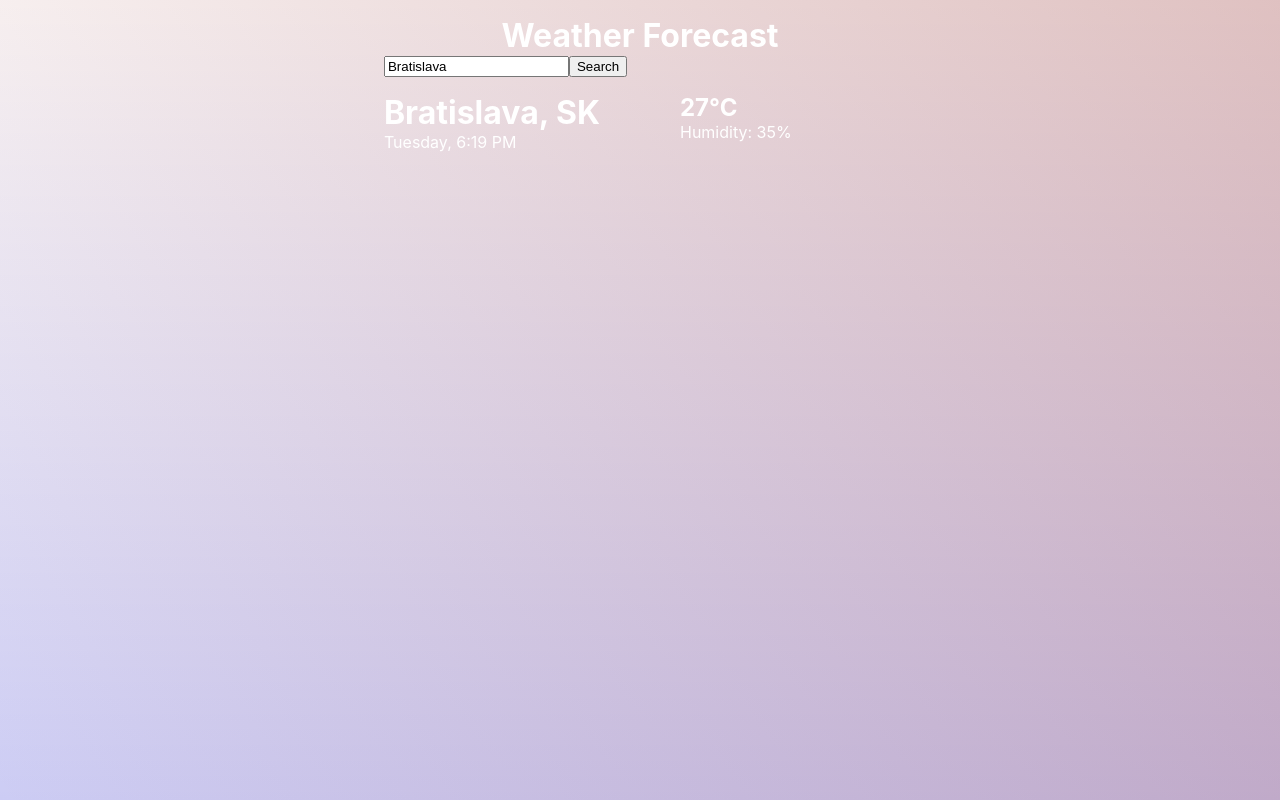
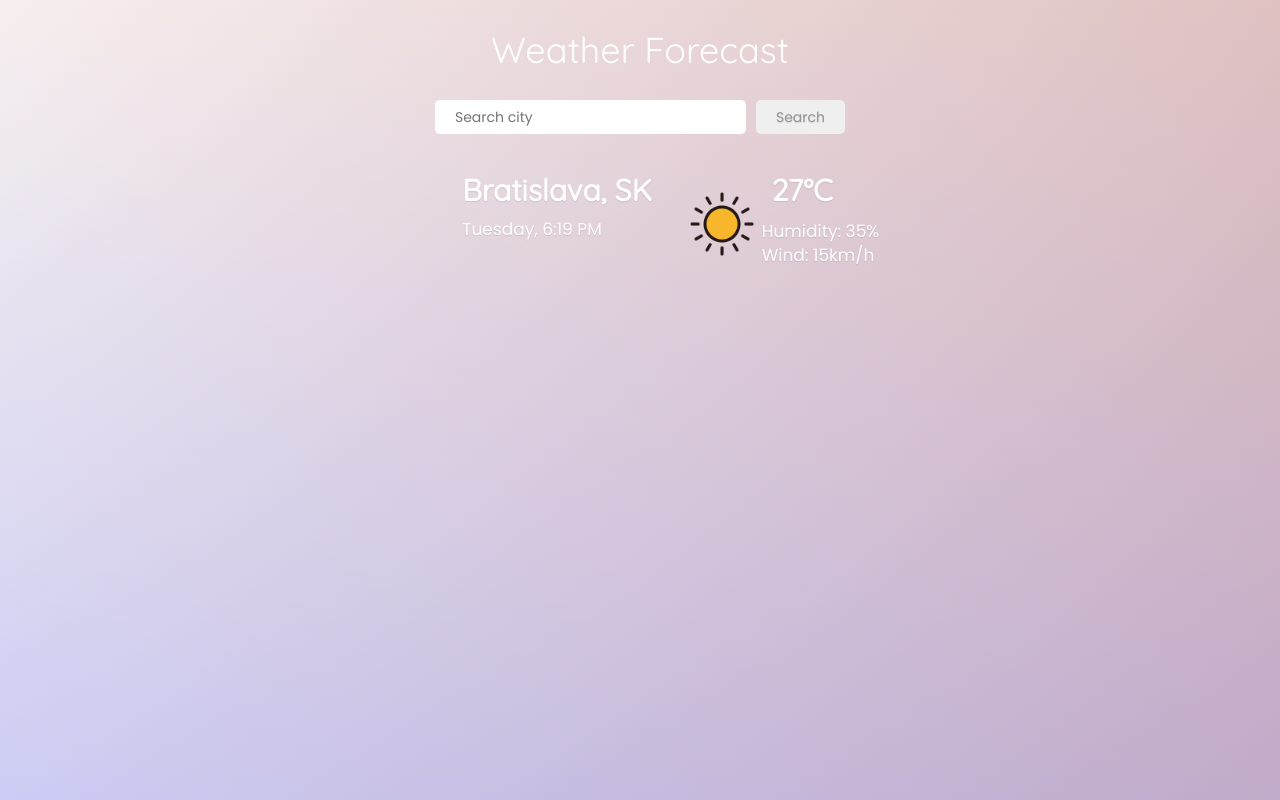
Before and after one commit to miroslavaka/weather-app, a React (Create React App) app: page / in a window 1280 px wide. Built offline with nearby package versions, Linux system fonts and the light colour scheme.

Commit message:
adding weaterh icon from API, style adjustments

```diff
--- a/public/index.html
+++ b/public/index.html
@@ -10,34 +10,26 @@
       content="Web site created using create-react-app"
     />
     <link rel="apple-touch-icon" href="%PUBLIC_URL%/logo192.png" />
-    <!--
-      manifest.json provides metadata used when your web app is installed on a
-      user's mobile device or desktop. See https://developers.google.com/web/fundamentals/web-app-manifest/
-    -->
+
     <link rel="manifest" href="%PUBLIC_URL%/manifest.json" />
-    <!--
-      Notice the use of %PUBLIC_URL% in the tags above.
-      It will be replaced with the URL of the `public` folder during the build.
-      Only files inside the `public` folder can be referenced from the HTML.
 
-      Unlike "/favicon.ico" or "favicon.ico", "%PUBLIC_URL%/favicon.ico" will
-      work correctly both with client-side routing and a non-root public URL.
-      Learn how to configure a non-root public URL by running `npm run build`.
-    -->
-    <title>React App</title>
+    <!-- Bootstrap -->
+    <link
+      rel="stylesheet"
+      href="https://maxcdn.bootstrapcdn.com/bootstrap/3.4.1/css/bootstrap.min.css"
+    />
+    <!-- Google Fonts -->
+    <link rel="preconnect" href="https://fonts.googleapis.com" />
+    <link rel="preconnect" href="https://fonts.gstatic.com" crossorigin />
+    <link
+      href="https://fonts.googleapis.com/css2?family=Poppins&family=Quicksand&display=swap"
+      rel="stylesheet"
+    />
+
+    <title>Weather Forcast</title>
   </head>
   <body>
     <noscript>You need to enable JavaScript to run this app.</noscript>
     <div id="root"></div>
-    <!--
-      This HTML file is a template.
-      If you open it directly in the browser, you will see an empty page.
-
-      You can add webfonts, meta tags, or analytics to this file.
-      The build step will place the bundled scripts into the <body> tag.
-
-      To begin the development, run `npm start` or `yarn start`.
-      To create a production bundle, use `npm run build` or `yarn build`.
-    -->
   </body>
 </html>
--- a/src/App.css
+++ b/src/App.css
@@ -1,42 +1,38 @@
+:root {
+  --main-color: #fefefe;
+}
+html {
+  box-sizing: border-box;
+}
+*,
+::after,
+::before {
+  box-sizing: inherit;
+}
 body {
   margin: 0;
-  font-family: -apple-system, BlinkMacSystemFont, 'Segoe UI', 'Roboto', 'Oxygen',
-    'Ubuntu', 'Cantarell', 'Fira Sans', 'Droid Sans', 'Helvetica Neue',
-    sans-serif;
+  padding: 0;
+}
+h1,
+h2 {
+  margin: 0;
 }
 .App {
-  /* text-align: center; */
   background: #eee;
   background: linear-gradient(0deg, rgba(0, 0, 200, 0.2), rgba(0, 0, 200, 0));
 }
 
-.App-header {
+.App-container {
   background: #eee;
   background: linear-gradient(
     240deg,
     rgba(150, 50, 50, 0.3),
     rgba(0, 0, 200, 0)
   );
-
   min-height: 100vh;
   display: flex;
   flex-direction: column;
   align-items: center;
   /* justify-content: center; */
-  /* font-size: calc(10px + 2vmin); */
-  color: white;
+  color: var(--main-color);
 }
-
-/*Weather*/
-h1,
-h2 {
-  margin: 1rem 0 0 0;
-}
-p {
-  margin: 0;
-}
-.overview {
-  display: grid;
-  grid-template-columns: 1fr 1fr;
-  gap: 5rem;
-}
--- a/src/App.js
+++ b/src/App.js
@@ -4,10 +4,10 @@ import './App.css';
 function App() {
   return (
     <div className="App">
-      <header className="App-header">
-        <h1>Weather Forecast</h1>
+      <div className="App-container">
+        <h1 className="title">Weather Forecast</h1>
         <Weather />
-      </header>
+      </div>
     </div>
   );
 }
--- /dev/null
+++ b/src/Weather.css
@@ -0,0 +1,62 @@
+:root {
+  --main-color: #fefefe;
+}
+
+.Weather {
+  text-shadow: 0 1px 1px rgba(0, 0, 0, 0.1);
+}
+.title {
+  margin: 3rem 0;
+  font-family: 'Quicksand', sans-serif;
+}
+
+.city,
+.temp {
+  font-family: 'Quicksand', sans-serif;
+  font-weight: bold;
+  margin-bottom: 1rem;
+}
+p,
+li {
+  margin: 0;
+  font-family: 'Poppins', sans-serif;
+  font-size: 1.7rem;
+}
+.list {
+  padding: 0;
+  position: relative;
+  top: -55px;
+  left: 75px;
+}
+.list li {
+  list-style-type: none;
+}
+
+.row {
+  display: flex;
+  justify-content: center;
+}
+
+.search,
+.submit {
+  font-family: 'Poppins', sans-serif;
+  outline: none;
+  border: 1px solid var(--white-color);
+  border-radius: 5px;
+  padding: 0.7rem 2rem;
+  color: #939192;
+}
+.search {
+  margin-right: 1rem;
+}
+.left {
+  margin: 4rem 3.5rem 1rem 0;
+}
+.right {
+  margin: 4rem 0 1rem 0;
+}
+.submit {
+  cursor: pointer;
+
+  text-shadow: 0 1px 1px rgba(0, 0, 0, 0.1);
+}
--- a/src/Weather.js
+++ b/src/Weather.js
@@ -1,16 +1,18 @@
 import React, { useState } from 'react';
 import axios from 'axios';
 import { days } from './days.js';
-import { InfinitySpin } from 'react-loader-spinner';
+import img from './img/sun.png';
+import './Weather.css';
 
 const Weather = () => {
-  const [city, setCity] = useState('Bratislava');
+  const [city, setCity] = useState('');
   const [loaded, setLoaded] = useState(false);
   const [data, setData] = useState({
     temperature: null,
     description: null,
     humidity: null,
     wind: null,
+    name: null,
     country: null,
     icon: null,
   });
@@ -42,11 +44,13 @@ const Weather = () => {
       humidity: response.data.main.humidity,
       wind: response.data.wind.speed,
       country: response.data.sys.country,
+      name: response.data.name,
+      icon: `http://openweathermap.org/img/wn/${response.data.weather[0].icon}@2x.png`,
     });
   }
 
   function handleChange(event) {
-    console.log(event.target.value);
+    // console.log(event.target.value);
     setCity(event.target.value);
   }
 
@@ -58,59 +62,86 @@ const Weather = () => {
 
   if (loaded) {
     return (
-      <div>
+      <div className="Weather container">
         <form onSubmit={handleSubmit}>
+          <div className="row">
+            <div className="col-8">
               <input
-            type="search"
+                type="text"
+                className="search"
                 placeholder="Search city"
                 onChange={handleChange}
                 value={city}
+                autoComplete="on"
               />
-          <input type="submit" value="Search" />
+            </div>
+            <div className="col-4">
+              <input type="submit" className="submit" value="Search" />
+            </div>
+          </div>
         </form>
-        <div className="overview">
-          <div className="result">
-            <h1>
-              {city},{data.country}
-            </h1>
+        <div className="row row-cols-md-2 row-cols-sm-1">
+          <div className="col left">
+            <h2 className="city">
+              {data.name},{data.country}
+            </h2>
             <p>
               {currentDay}, {currentTime}{' '}
             </p>
             <p>{data.description}</p>
           </div>
-          <div>
-            <h2>{data.temperature}°C</h2>
-            <p>Humidity: {data.humidity}%</p>
+          <div className="col right">
+            <div className="row">
+              <img src={data.icon} alt={data.description} width="100" />
+              <h2 className="temp">{data.temperature}°C</h2>
+            </div>
+            <ul className="list">
+              <li>Humidity: {data.humidity}%</li>
+              <li>Wind: {data.wind}km/h</li>
+            </ul>
           </div>
         </div>
       </div>
     );
   } else {
     return (
-      <div>
+      <div className="Weather container">
         <form onSubmit={handleSubmit}>
+          <div className="row">
+            <div className="col-8">
               <input
-            type="search"
+                type="text"
+                className="search"
                 placeholder="Search city"
                 onChange={handleChange}
                 value={city}
+                autoComplete="on"
               />
-          <input type="submit" value="Search" />
+            </div>
+            <div className="col-4">
+              <input type="submit" className="submit" value="Search" />
+            </div>
+          </div>
         </form>
-        <div className="overview">
-          <div className="result">
-            <h1>{city}, SK</h1>
+        <div className="row row-cols-md-2 row-cols-sm-1">
+          <div className="col left">
+            <h2 className="city">Bratislava, SK</h2>
             <p>
               {currentDay}, {currentTime}{' '}
             </p>
             <p>{data.description}</p>
           </div>
-          <div>
-            <h2>27°C</h2>
-            <p>Humidity: 35%</p>
+          <div className="col right">
+            <div className="row">
+              <img src={img} alt="sun" width="100" />
+              <h2 className="temp">27°C</h2>
+            </div>
+            <ul className="list">
+              <li>Humidity: 35%</li>
+              <li>Wind: 15km/h</li>
+            </ul>
           </div>
         </div>
-        {/* <InfinitySpin width="180" color="#eee" /> */}
       </div>
     );
   }
```
Also changed, not shown: src/setupTests.js (deleted, +0 -5 lines), src/img/sun.png (added), src/logo.svg (deleted). Lines whose indentation alone changed are shown as unchanged.
